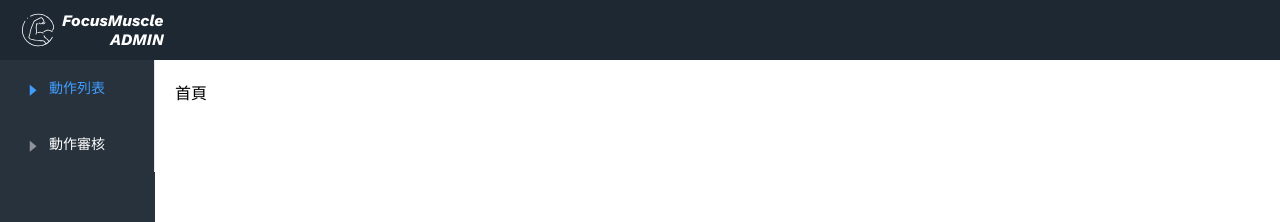
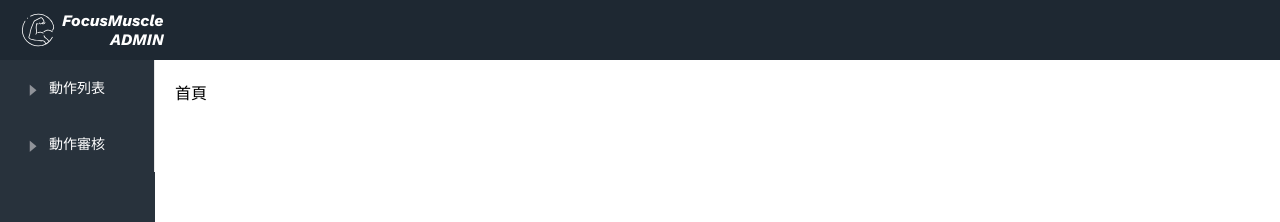
Before and after one commit to oz841119/focus-muscle-admin, a Vue app: page / in a window 1280 px wide. Shown: the top 222 px of the page. Built offline with nearby package versions, Linux system fonts and the light colour scheme; no server answers.

Commit message:
ElementUI route導向及high light

```diff
--- a/src/components/Aside.vue
+++ b/src/components/Aside.vue
@@ -1,6 +1,5 @@
 <template>
-<!-- 0218 響應當前路由的index未解決 -->
-  <el-menu background-color="rgb(40,50,60)" text-color="#fff" router default-active="/list">
+  <el-menu background-color="rgb(40,50,60)" text-color="#fff" router :default-active=this.$route.path>
     <el-menu-item index="/list">
       <i class="el-icon-caret-right"></i>動作列表
     </el-menu-item>
@@ -12,7 +11,9 @@
 
 <script>
 export default {
-
+  mounted() {
+    console.log(this.$route.path);
+  }
 }
 </script>
 
```
